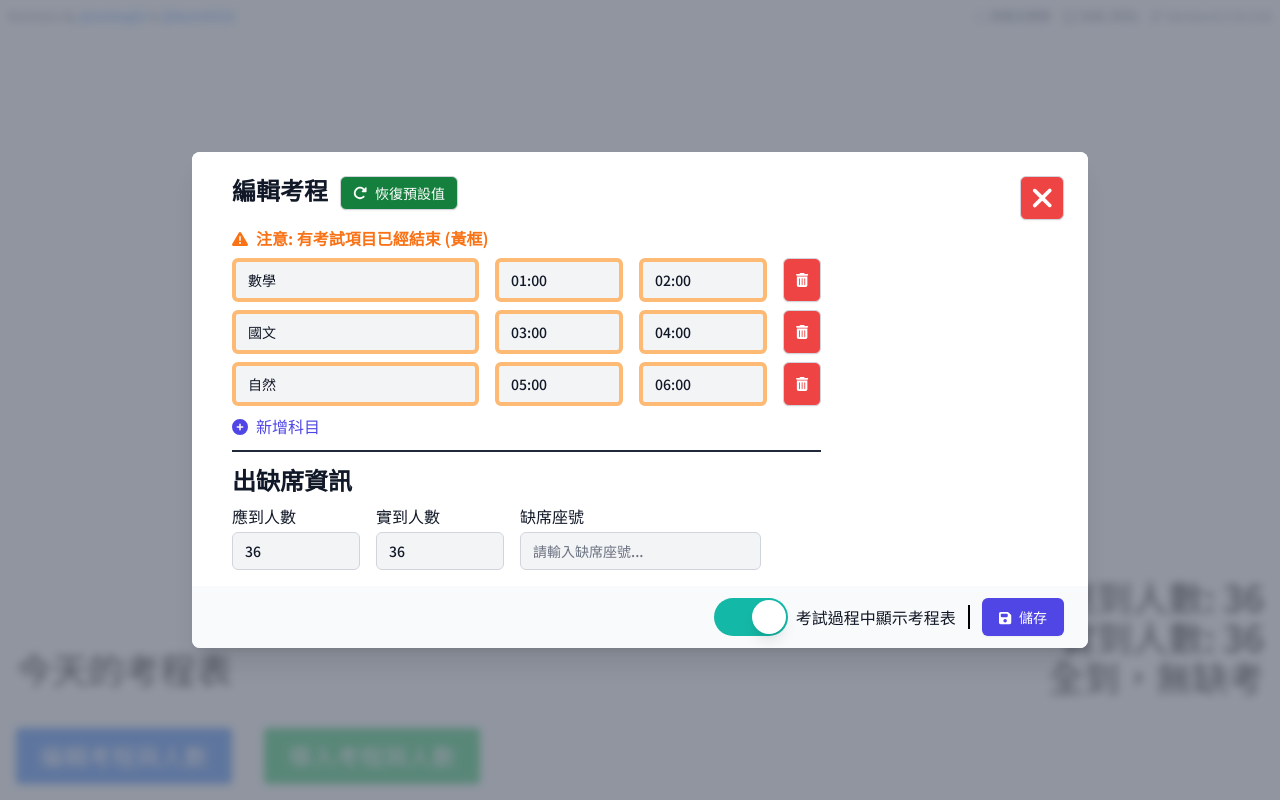
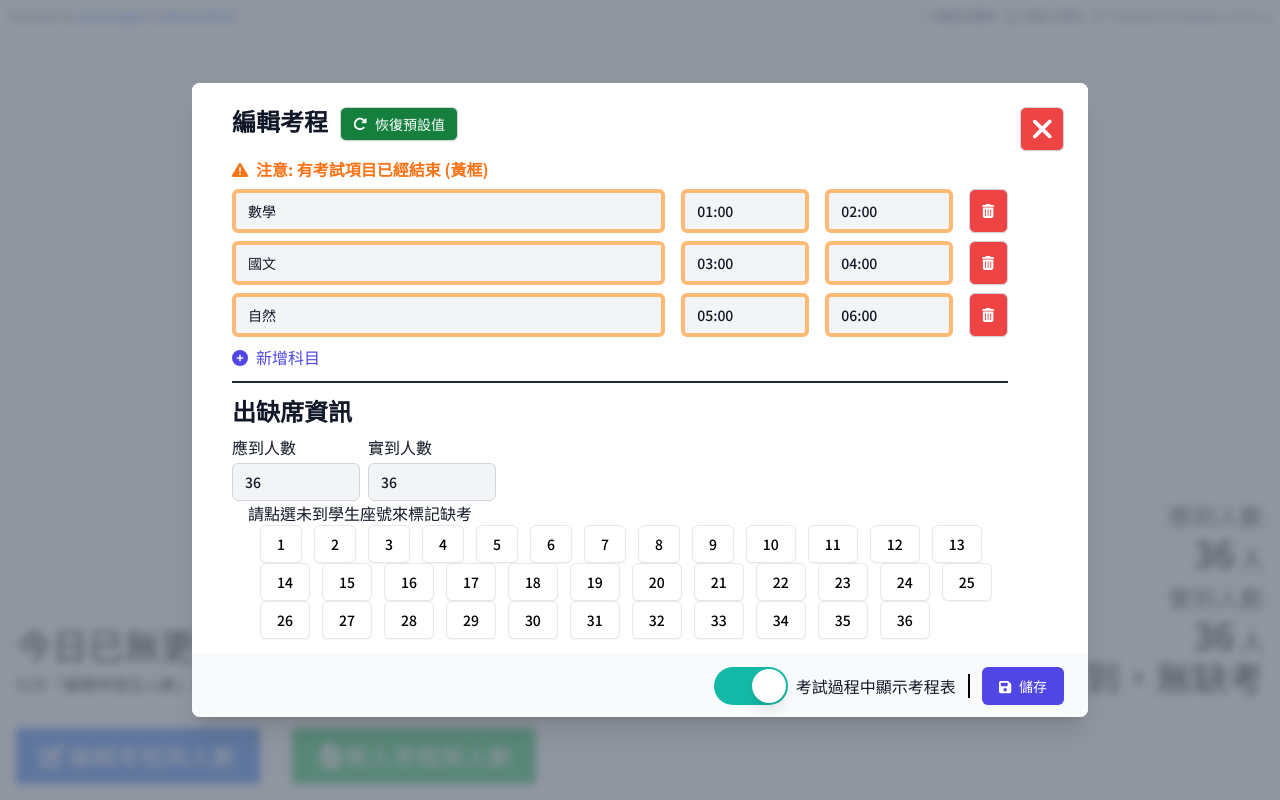
Before and after one commit to smitug01/exam-clock, a Next.js app: page / in a window 1280 px wide. Both pictures are taken after a click on the button "編輯考程與人數". Built offline with nearby package versions, Linux system fonts and the light colour scheme.

Commit message:
Added button to mark absent students
- Also improved listing style of attendance

```diff
--- a/app/page.tsx
+++ b/app/page.tsx
@@ -25,12 +25,16 @@ import {
   faCircleChevronRight,
   faExpand,
   faCompress,
+  faFileImport,
+  faPenToSquare
 } from "@fortawesome/free-solid-svg-icons";
-import { faCircle as faCircleRegular } from "@fortawesome/free-regular-svg-icons";
+import {
+  faCircle as faCircleRegular,
+ } from "@fortawesome/free-regular-svg-icons";
 import ImportDialog from "@components/importDialog";
 
 const Home: FC = () => {
-  const version = "0.3.0";
+  const version = "0.3.1";
   const versionString = `Version ${version.slice(0, 3)}${
     version.slice(4) == "0" ? "" : ` Update ${version.slice(4)}`
   }`;
@@ -67,6 +71,7 @@ const Home: FC = () => {
     total: 36,
   });
   const [showSchedule, setShowSchedule] = useState<boolean>(true);
+  const [showCredits, setShowCredits] = useState<boolean>(false);
 
   const formatEditingData = (): EditingData => {
     return {
@@ -250,7 +255,7 @@ const Home: FC = () => {
         Maintain By{" "}
         <a
           href="https://github.com/smitug01"
-          className="text-blue-400 hover:text-blue-500"
+          className="text-blue-400 hover:bg-blue-200 rounded-lg transition-all"
         >
           &nbsp;@smitug01&nbsp;
         </a>{" "}
@@ -263,8 +268,8 @@ const Home: FC = () => {
         </a>
         {screenfull.isFullscreen ? (
           <a className="ml-2 px-1 rounded bg-orange-500 dark:bg-orange-600 text-white">
-            <FontAwesomeIcon icon={faExpand} className={"mr-1"} />
-            目前正在全螢幕模式下，按 F11, Esc 或右方按鈕來離開
+            <FontAwesomeIcon icon={faExpand} className={"sm:mr-1"} />
+            <p className="max-sm:hidden">目前正在全螢幕模式下，按 F11, Esc 或右方按鈕來離開</p>
           </a>
         ) : (
           <></>
@@ -343,6 +348,8 @@ const Home: FC = () => {
           {!showSchedule && currentExam ? (
             <></>
           ) : (
+            <>
+            {getScheduleCount() != 0 ? (
               <span
                 className={`${
                   getScheduleCount() > 3
@@ -355,12 +362,25 @@ const Home: FC = () => {
                 <h2 className="text-4xl mb-2">今天的考程表</h2>
                 <ul>{getSchedule()}</ul>
               </span>
+            ) : (
+              <span>
+                <h2 className="text-4xl mb-2">今日已無更多考試項目</h2>
+                <ul className="text-normal opacity-60">點擊<span className="font-bold">「編輯考程及人數」</span>來新增更多考試項目</ul>
+              </span>
+            )
+          }
+          </>
           )}
-          <div className="transition-colors text-4xl font-medium ml-auto content-end text-end">
-            應到人數: {attendance.total} <br />
-            實到人數: {attendance.present} <br />
+          <div className="transition-colors flex flex-col text-4xl font-medium ml-auto content-end text-end">
+            <span className="text-2xl opacity-75">應到人數</span>
+            <span>{attendance.total}<span className="text-2xl"> 人</span></span>
+            <span className="text-2xl opacity-75 mt-2">實到人數</span>
+            <span>{attendance.present != attendance.total ? <span className="text-2xl text-red-400">(-{attendance.total-attendance.present}) </span> : <></>}{attendance.present}<span className="text-2xl"> 人</span></span>
             {attendance.absentSeatNumbers ? (
-              <>缺席座號: {attendance.absentSeatNumbers}</>
+              <>
+              <span className="text-2xl opacity-75 mt-2">缺席座號</span>
+              <span>{attendance.absentSeatNumbers.replaceAll(",",", ")}</span>
+              </>
             ) : (
               <>全到，無缺考</>
             )}
@@ -368,16 +388,18 @@ const Home: FC = () => {
         </div>
         <div className="flex items-end mt-8">
           <button
-            className="bg-blue-500 text-white px-6 py-3 rounded text-2xl font-medium hover:bg-blue-600 active:scale-95"
+            className="flex flex-row transition-all my-auto bg-blue-500 text-white px-6 py-3 rounded text-2xl font-medium hover:bg-blue-600 active:scale-95"
             onClick={() => handleEditClick()}
           >
-            編輯考程與人數
+            <FontAwesomeIcon icon={faPenToSquare} className={"sm:mr-1 sm:my-auto"} />
+            <p className={"max-sm:hidden"}>編輯考程與人數</p>
           </button>
           <button
-            className="ml-8 bg-green-500 text-white px-6 py-3 rounded text-2xl font-medium hover:bg-green-600 active:scale-95"
+            className="flex flex-row transition-all my-auto ml-3 sm:ml-8 bg-green-500 text-white px-6 py-3 rounded text-2xl font-medium hover:bg-green-600 active:scale-95"
             onClick={() => handleImportClick()}
           >
-            導入考程與人數
+            <FontAwesomeIcon icon={faFileImport} className={"sm:mr-1 sm:my-auto"} />
+            <p className={"max-sm:hidden"}>導入考程與人數</p>
           </button>
         </div>
       </div>
--- a/components/editDialog.tsx
+++ b/components/editDialog.tsx
@@ -92,15 +92,24 @@ const EditDialog: FC<EditDialogProps> = ({
     setData(newData);
   };
 
-  const handleActualAttendanceChange = (value: number) => {
+  const handleAbsentSeatNumbersChange = (number: number, isAbsent: number) => {
     const newData = { ...data };
-    newData.attendanceData.actualAttendance = value;
-    setData(newData);
-  };
+    var absentSeatNumbers = newData.attendanceData.absentSeatNumbers.split(",");
 
-  const handleAbsentSeatNumbersChange = (value: string) => {
-    const newData = { ...data };
-    newData.attendanceData.absentSeatNumbers = value;
+    if (isAbsent === -1) {
+      absentSeatNumbers.push(number.toString());
+    } else {
+      absentSeatNumbers.splice(absentSeatNumbers.indexOf(number.toString()), 1);
+    }
+
+    if (absentSeatNumbers[0] === "") {
+      absentSeatNumbers.splice(0, 1);
+    }
+
+    absentSeatNumbers.sort((a, b) => parseInt(a, 10) - parseInt(b, 10));
+
+    newData.attendanceData.actualAttendance = newData.attendanceData.expectedAttendance - absentSeatNumbers.length;
+    newData.attendanceData.absentSeatNumbers = absentSeatNumbers.join(",");
     setData(newData);
   };
 
@@ -158,6 +167,25 @@ const EditDialog: FC<EditDialogProps> = ({
       }
     }
     return false;
+  }
+
+  function getNumberButton(expectedAttendance: number) {
+    let numberGrid = [];
+    var i: number;
+
+    for (i=0; i<expectedAttendance; i++) {
+      numberGrid.push(i+1)
+    }
+
+    return numberGrid.map((number) => (
+      <button
+        id={`${number}`}
+        className={`${data.attendanceData.absentSeatNumbers.split(",").indexOf(`${number}`) != -1 ? "text-white bg-red-500 dark:bg-red-600" : "text-black dark:text-white bg-white dark:bg-slate-700"} w-full inline-flex justify-center rounded-md border shadow-sm px-4 py-2 text-base font-medium active:scale-95 sm:ml-3 sm:w-auto sm:text-sm`}
+        onClick={() => handleAbsentSeatNumbersChange(number, data.attendanceData.absentSeatNumbers.split(",").indexOf(`${number}`))}
+      >
+        {number}
+      </button>
+    ))
   }
 
   return (
@@ -311,7 +339,8 @@ const EditDialog: FC<EditDialogProps> = ({
                       <h4 className="mt-3 text-2xl font-semibold text-gray-900 dark:text-white">
                         出缺席資訊
                       </h4>
-                      <div className="flex space-x-4 mt-2">
+                      <div className="flex flex-col space-x-4 mt-2">
+                        <div className="flex flex-row">
                           <div>
                             <h4 className="text-normal font-normal text-gray-900 dark:text-white">
                               應到人數
@@ -328,35 +357,24 @@ const EditDialog: FC<EditDialogProps> = ({
                               placeholder="應到人數"
                             />
                           </div>
-                        <div>
+                          <div className="ml-2">
                             <h4 className="text-normal font-normal text-gray-900 dark:text-white">
                               實到人數
                             </h4>
                             <input
-                            type="number"
-                            value={data.attendanceData.actualAttendance}
-                            onChange={(e: ChangeEvent<HTMLInputElement>) => {
-                              handleActualAttendanceChange(
-                                parseInt(e.target.value, 10),
-                              );
-                            }}
+                              type="string"
+                              disabled={true}
+                              value={`${data.attendanceData.actualAttendance}${data.attendanceData.actualAttendance != data.attendanceData.expectedAttendance ? ` (缺 ${data.attendanceData.expectedAttendance - data.attendanceData.actualAttendance} 人)` : ``}`}
                               className="block w-32 mt-1 px-3 py-2 rounded-md bg-gray-100 border border-gray-300 dark:border-slate-600 dark:bg-slate-600 dark:placeholder-white text-gray-900 dark:text-white placeholder-gray-500 focus:dark:border-white focus:outline-none focus:ring-indigo-500 focus:border-indigo-500 sm:text-sm"
-                            placeholder="實到人數"
+                              placeholder="應到人數"
                             />
+                          </div>
                         </div>
                         <div>
                             <h4 className="text-normal font-normal text-gray-900 dark:text-white">
-                            缺席座號
+                              請點選未到學生座號來標記缺考
                             </h4>
-                          <input
-                            type="text"
-                            value={data.attendanceData.absentSeatNumbers}
-                            onChange={(e: ChangeEvent<HTMLInputElement>) => {
-                              handleAbsentSeatNumbersChange(e.target.value);
-                            }}
-                            className="block flex-grow mt-1 px-3 py-2 rounded-md bg-gray-100 border border-gray-300 dark:border-slate-600 dark:bg-slate-600 dark:placeholder-white dark:text-white placeholder-gray-500 text-gray-900 focus:dark:border-white focus:outline-none focus:ring-indigo-500 focus:border-indigo-500 sm:text-sm"
-                            placeholder="請輸入缺席座號..."
-                          />
+                            {getNumberButton(data.attendanceData.expectedAttendance)}
                         </div>
                       </div>
                     </div>
```
Lines whose indentation alone changed are shown as unchanged.
